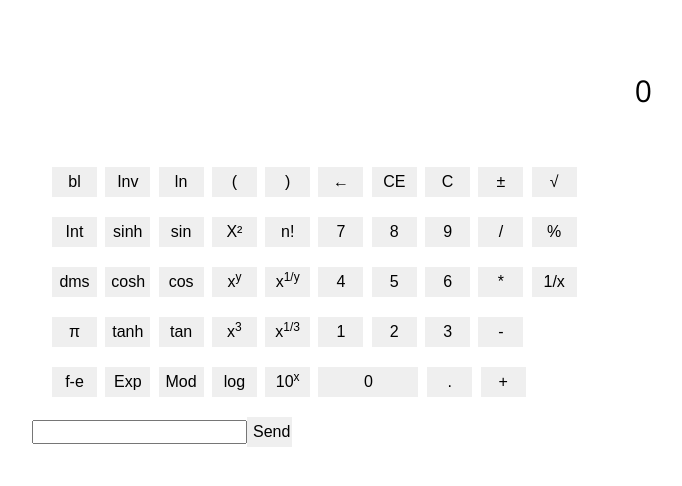
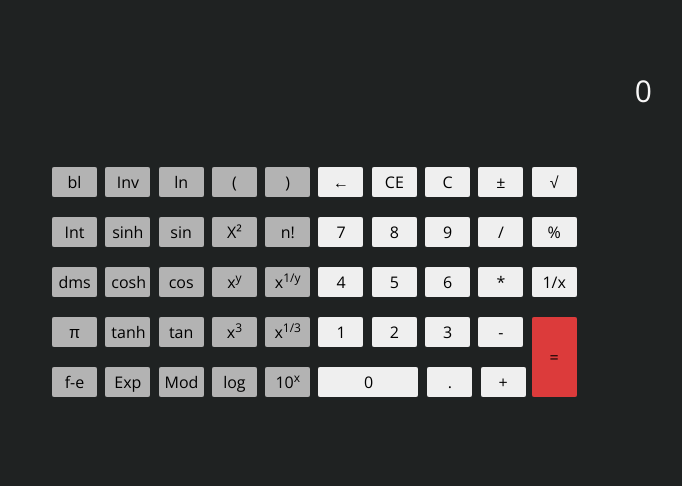
Before and after one commit to JTamayoO/Node-Shared-Calculator, a website: page index.html in a window 1280 px wide. Shown: the whole page, without its empty margins (288-970 px from the left). Drawn offline with nearby package versions, Linux system fonts and the light colour scheme; no server answers.

Commit message:
Styling the calculator

```diff
--- a/index.html
+++ b/index.html
@@ -139,6 +139,9 @@
 					<div class="c1">
 						<button id="btn_min" class="normal" value="min">-</button>
 					</div>
+					<div class="c1">
+						<button id="btn_eq" class="normal" value="eq">=</button>
+					</div>
 			</div>
 			<div class="row">
 					<div class="c1">
@@ -165,13 +168,13 @@
 					<div class="c1">
 						<button id="btn_plus" class="normal" value="plus">+</button>
 					</div>
+
 			</div>
-			<div class="row">
-
-			<form action="">
-				<input id="m" autocomplete="off" /><button>Send</button>
-			</form>
-			</div>
+			<!--<div class="row">
+				<form action="">
+					<input id="m" autocomplete="off" /><button>Send</button>
+				</form>
+			</div>!-->
 		</div>
 	</body>
 		<link href='http://fonts.googleapis.com/css?family=Open+Sans:300' rel='stylesheet' type='text/css'>
--- a/public/css/custom_index.css
+++ b/public/css/custom_index.css
@@ -1,7 +1,23 @@
+body
+{
+	background-color: #1F2222;
+}
 button{
 	width: 45px;
 	border-style: none;
 	height: 30px;
+	font-family: 'Open Sans', sans-serif;
+	border-radius: 2px;
+}
+
+.scien{
+	background-color: #b3b3b3;
+}
+
+#btn_eq{
+	background-color: #DC3B3B;
+	position: absolute;
+	height: 80px;
 }
 
 div.display{
@@ -12,6 +28,7 @@ ul.display{
 	float: right;
 	font-family: 'Open Sans', sans-serif;
 	font-size: 30px;
+	color:#F8F8F8;
 }
 
 .c2{
--- a/public/js/index_c.js
+++ b/public/js/index_c.js
@@ -13,6 +13,5 @@ $('form').submit(function(){
 });
 
 socket.on('message', function(msg){
-	//$('#messages').html.slideUp();
 	$('#messages').html($('<ul class="display" id="messages">').text(msg));
 });
```
Also changed, not shown: app.js (+5 -4 lines).
